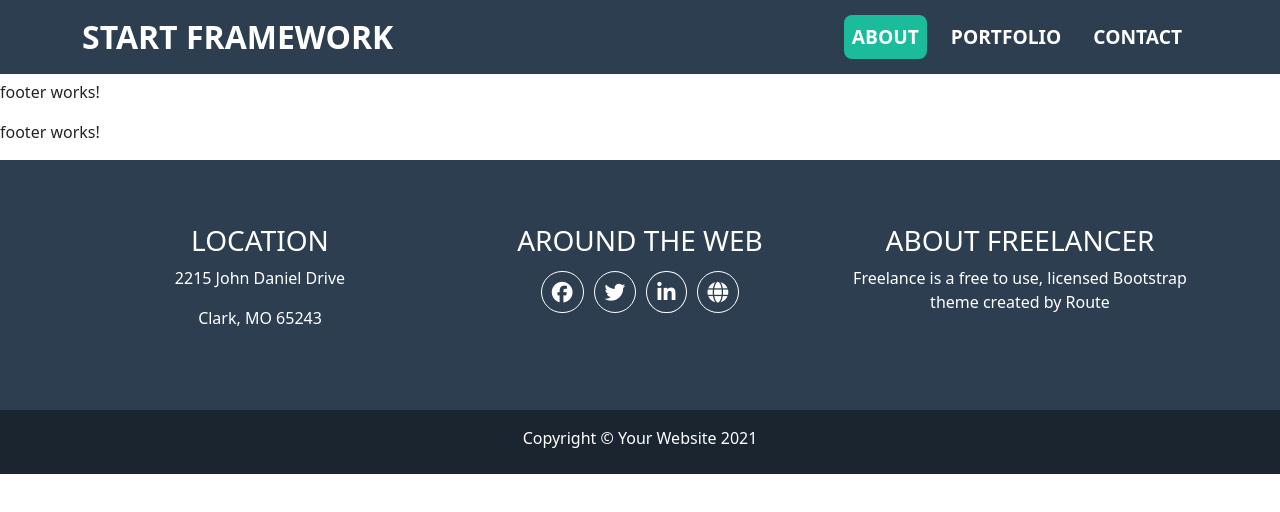
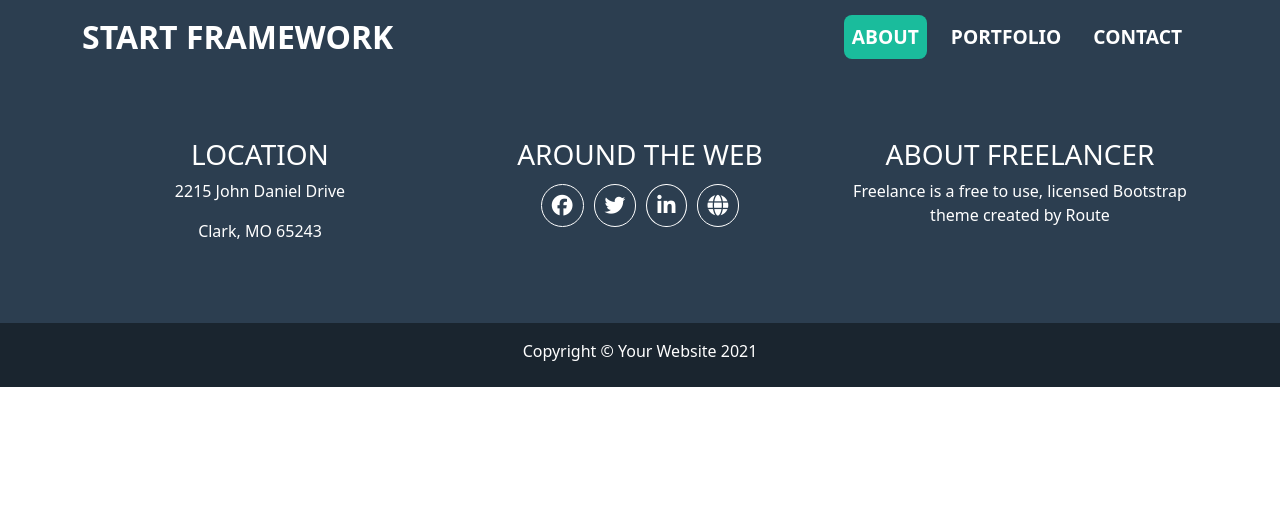
Before and after one commit to maiallam57/startFramework, an Angular app: page / in a window 1280 px wide. Shown: the top 512 px of the page. Built offline with nearby package versions, Linux system fonts and the light colour scheme.

Commit message:
editPadding

```diff
--- a/src/app/app.component.css
+++ b/src/app/app.component.css
@@ -1,3 +1,3 @@
 .pt-6 {
-    padding-top: 5rem;
+    padding-top: 4.6rem;
 }
--- a/src/app/components/footer/footer.component.html
+++ b/src/app/components/footer/footer.component.html
@@ -1,6 +1,4 @@
 <footer>
-    <p>footer works!</p>
-    <p>footer works!</p>
     <div class="bg-secondary text-white p-5 text-center">
         <div class="container">
             <div class="row">
```
